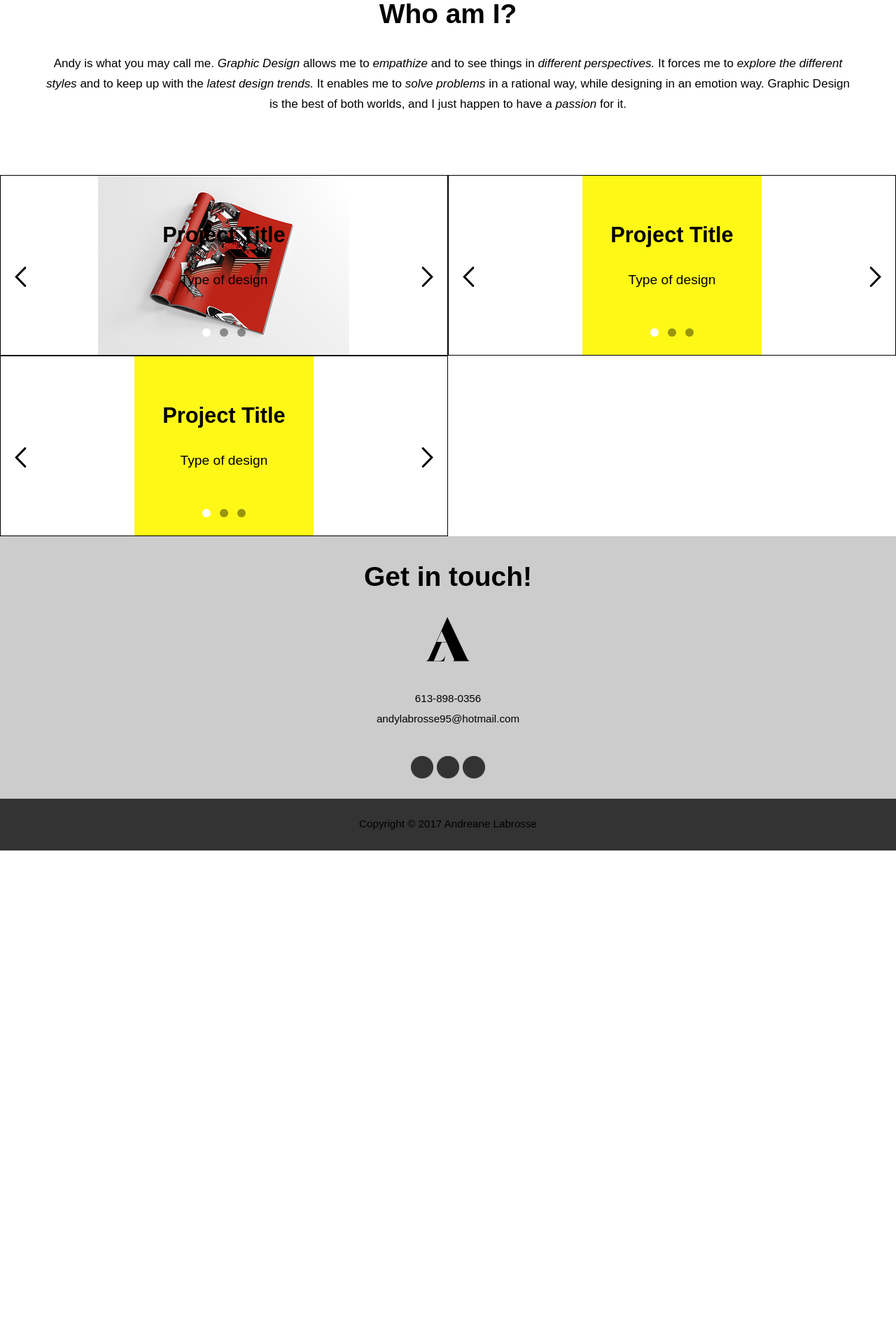
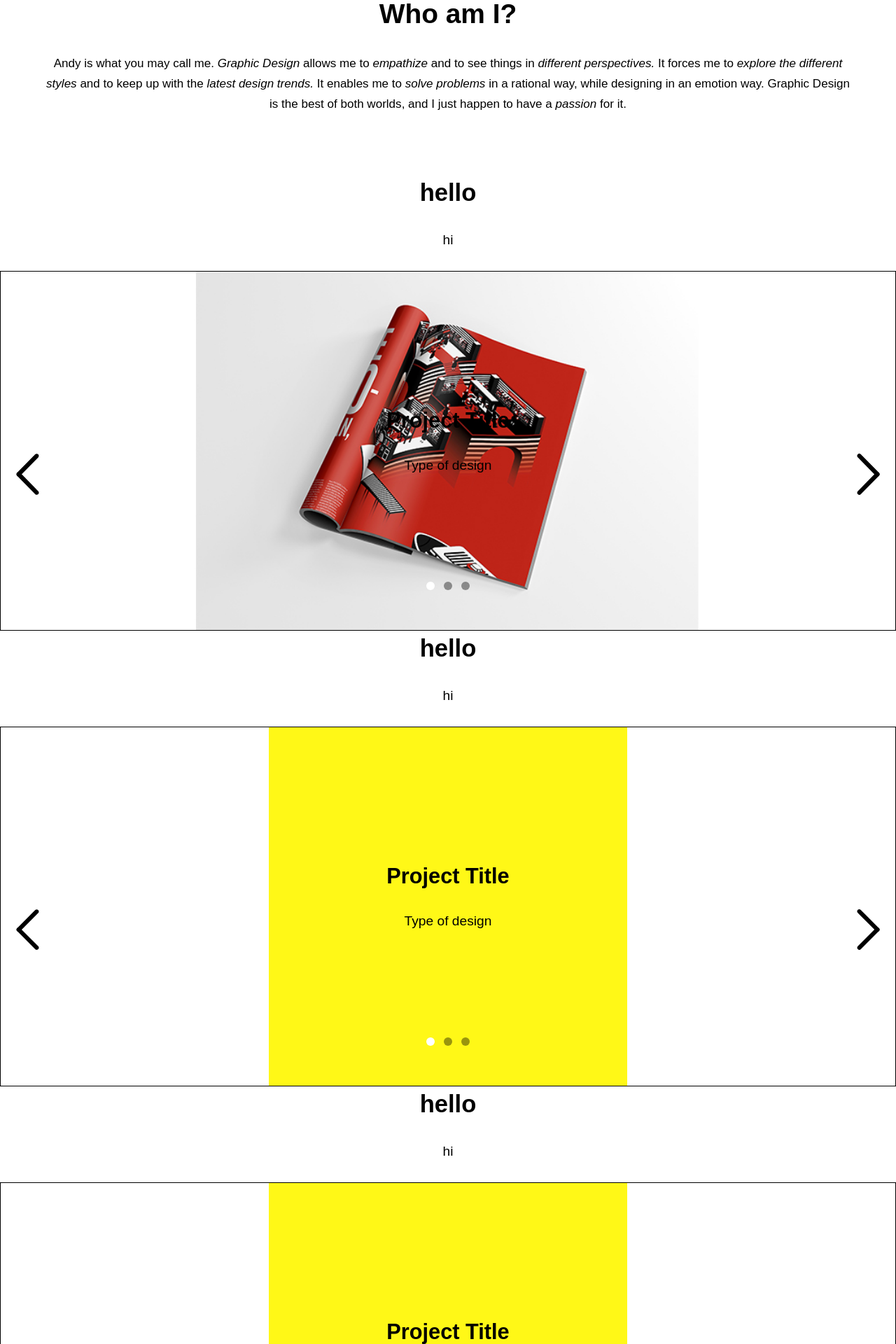
Before and after one commit to labr0110/portfolio-jekyll, a Jekyll site: the page built from index.html, in a window 1280 px wide. Shown: the part 981-2901 px from the top of the page at 70% size. Built offline with Jekyll 4.4.1, drawn with Linux system fonts in a browser that asks for light colours; nearby versions of some CDN libraries; Markdown is read by kramdown in place of the engine named in the settings; comment, search, counter and statistics services are not loaded; before the commit the page ends 2196 px from its top, so only the background shows below that.

```diff
--- a/_includes/carousel.html
+++ b/_includes/carousel.html
@@ -1,4 +1,11 @@
-<div class="unit xs-1 s-1 m-1 l-1-2 xl-1-2 text-center">
+<div class="unit xs-1 s-1 m-1 l-1 xl-1 text-center">
+  <div class="portfolio-info">
+    <h1>hello</h1>
+    <p>hi</p>
+  </div>
+</div>
+
+<div class="unit xs-1 s-1 m-1 l-1 xl-1 text-center">
   <div class="container" itemscope itemtype="http://schema.org/CreativeWork">
     {% for item in site.data[include.data].images %}
     <input type="radio" name="{{include.data}}-input" id="{{include.data}}-{{forloop.index}}" {% if forloop.first %}checked{%endif%}>
--- a/css/main.css
+++ b/css/main.css
@@ -73,7 +73,7 @@
   top: 5em;
   width: 100%;
   height: 5em;
-  background-color: #grey;
+  background-color: grey;
   position: fixed;
 }
 
```
